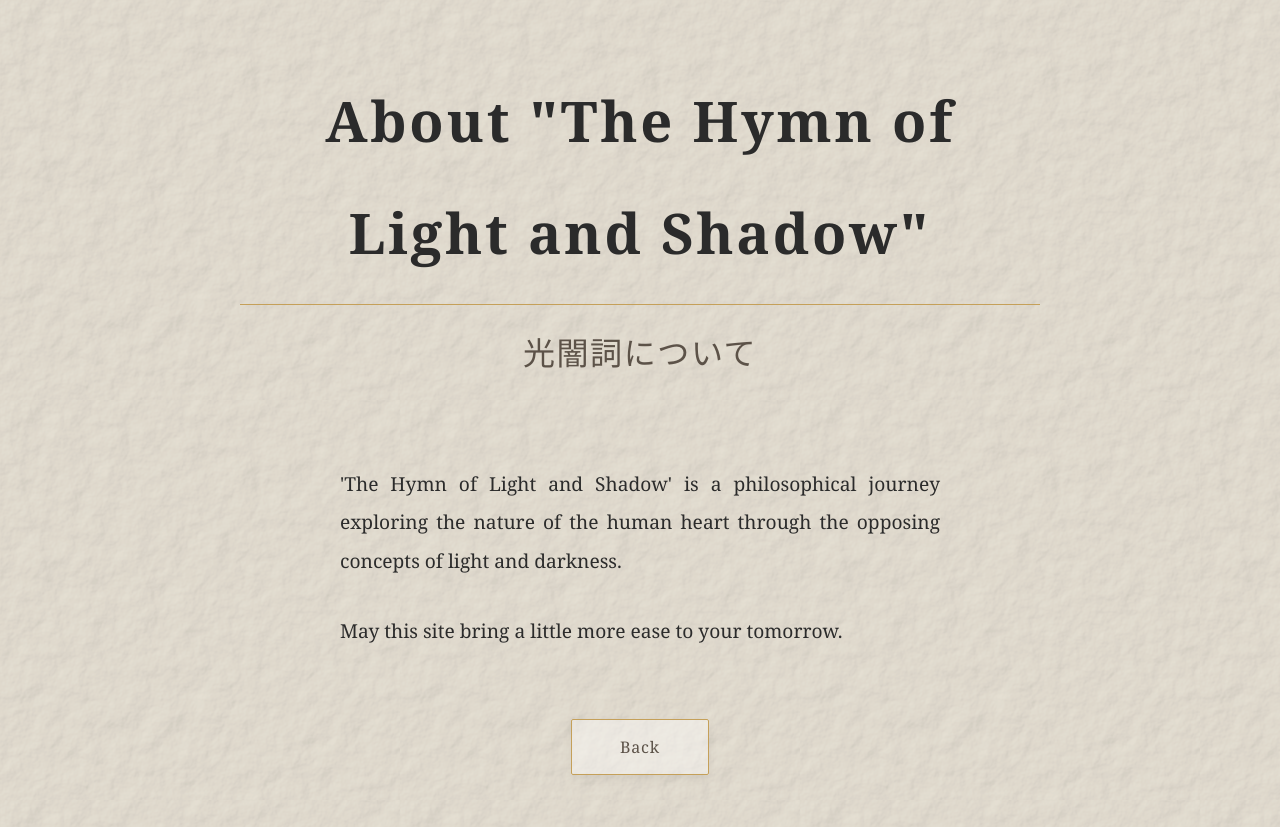
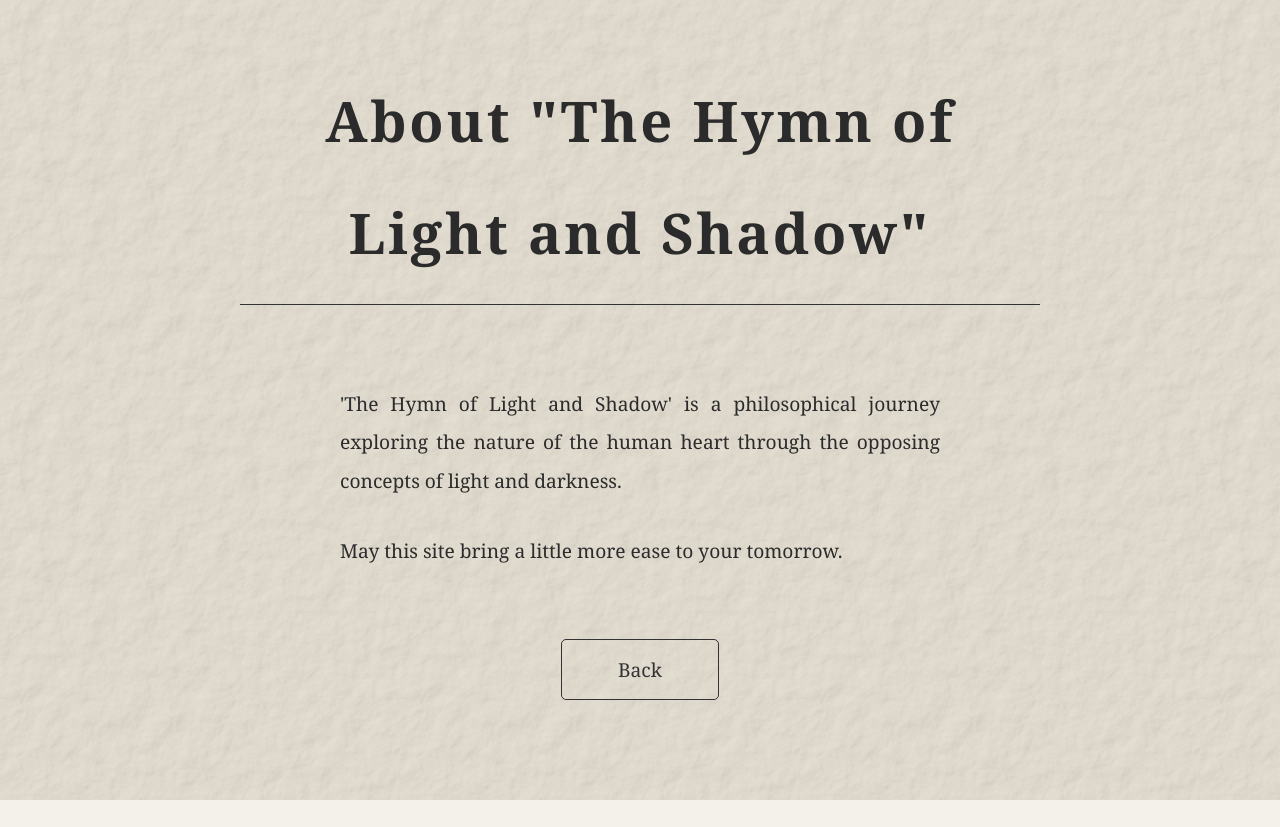
Before and after one commit to gramhark/kouan-shi, an Astro site in the folder kouan-shi/: page /en/about in a window 1280 px wide. After the commit the page ends 800 px from the top, so only its background shows below. Built offline with nearby package versions, Linux system fonts and the light colour scheme; Astro itself is replaced by a stand-in of ours.

Commit message:
各ページにTOPに戻るボタンを追加

```diff
--- a/kouan-shi/src/layouts/ScriptureLayout.astro
+++ b/kouan-shi/src/layouts/ScriptureLayout.astro
@@ -48,6 +48,7 @@ const {
     <aside class="side-panel">
       <div class="side-panel-content">
         <a href={lang === 'en' ? '/en/' : '/ja/'} class="side-link">{backLabel}</a>
+        <a href="/" class="side-link">{lang === 'en' ? 'Back to Home' : '表紙へ戻る'}</a>
       </div>
     </aside>
   </div>
--- a/kouan-shi/src/pages/en/about.astro
+++ b/kouan-shi/src/pages/en/about.astro
@@ -18,7 +18,6 @@ import { ClientRouter } from 'astro:transitions';
   <div class="container">
     <header class="page-header">
       <h1 class="main-title">About "The Hymn of Light and Shadow"</h1>
-      <h2 class="sub-title">光闇詞について</h2>
     </header>
 
     <main class="content-area">
@@ -80,7 +79,7 @@ import { ClientRouter } from 'astro:transitions';
     margin: 0;
     letter-spacing: 0.05em;
     padding-bottom: 1rem;
-    border-bottom: 1px solid var(--color-gold);
+    border-bottom: 1px solid #333;
     display: inline-block;
   }
   .sub-title {
@@ -108,25 +107,17 @@ import { ClientRouter } from 'astro:transitions';
     text-align: center;
   }
   .back-link {
-    padding: 1rem 3rem;
-    border: 1px solid var(--color-gold);
-    border-radius: 2px;
-    color: var(--color-sub);
+    padding: 1rem 3.5rem;
+    border: 1px solid #333;
+    border-radius: 5px;
+    color: #333;
     text-decoration: none;
-    transition: all 0.5s ease;
-    letter-spacing: 0.05em;
-    background-color: rgba(255,255,255,0.4);
-    box-shadow: 0 4px 10px rgba(0,0,0,0.05);
+    font-size: 1.2rem;
+    transition: all 0.3s ease;
   }
   .back-link:hover {
-    background-color: var(--color-text);
-    color: var(--color-bg);
-    border-color: var(--color-text);
-    box-shadow: 0 6px 15px rgba(0,0,0,0.1);
-    transform: scale(1.05);
-  }
-  .back-link:active {
-      transform: scale(0.95);
+    background-color: #333;
+    color: #f4f1ea;
   }
 
   /* Entry Animation */
--- a/kouan-shi/src/pages/ja/about.astro
+++ b/kouan-shi/src/pages/ja/about.astro
@@ -18,7 +18,6 @@ import { ClientRouter } from 'astro:transitions';
   <div class="container">
     <header class="page-header">
       <h1 class="main-title">光闇詞について</h1>
-      <h2 class="sub-title">About "The Hymn of Light and Shadow"</h2>
     </header>
 
     <main class="content-area">
@@ -80,7 +79,7 @@ import { ClientRouter } from 'astro:transitions';
     margin: 0;
     letter-spacing: 0.1em;
     padding-bottom: 1rem;
-    border-bottom: 1px solid var(--color-gold);
+    border-bottom: 1px solid #333;
     display: inline-block;
   }
   .sub-title {
@@ -108,25 +107,17 @@ import { ClientRouter } from 'astro:transitions';
     text-align: center;
   }
   .back-link {
-    padding: 1rem 3rem;
-    border: 1px solid var(--color-gold);
-    border-radius: 2px;
-    color: var(--color-sub);
+    padding: 1rem 3.5rem;
+    border: 1px solid #333;
+    border-radius: 5px;
+    color: #333;
     text-decoration: none;
-    transition: all 0.5s ease;
-    letter-spacing: 0.1em;
-    background-color: rgba(255,255,255,0.4);
-    box-shadow: 0 4px 10px rgba(0,0,0,0.05);
+    font-size: 1.2rem;
+    transition: all 0.3s ease;
   }
   .back-link:hover {
-    background-color: var(--color-text);
-    color: var(--color-bg);
-    border-color: var(--color-text);
-    box-shadow: 0 6px 15px rgba(0,0,0,0.1);
-    transform: scale(1.05);
-  }
-  .back-link:active {
-    transform: scale(0.95);
+    background-color: #333;
+    color: #f4f1ea;
   }
 </style>
 
```
Also changed, not shown: kouan-shi/src/pages/en/index.astro (+15 -3 lines), kouan-shi/src/pages/ja/index.astro (+15 -3 lines).
